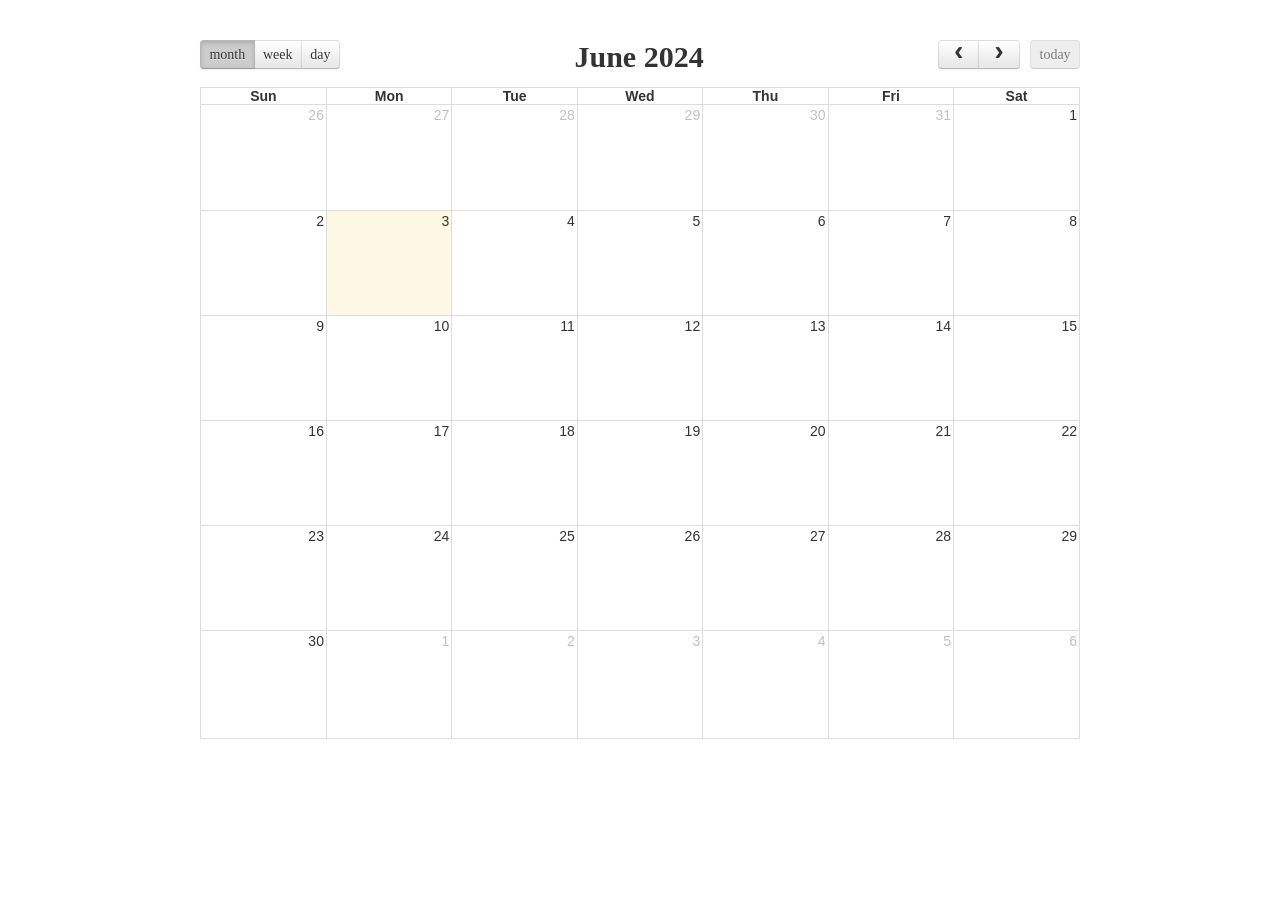
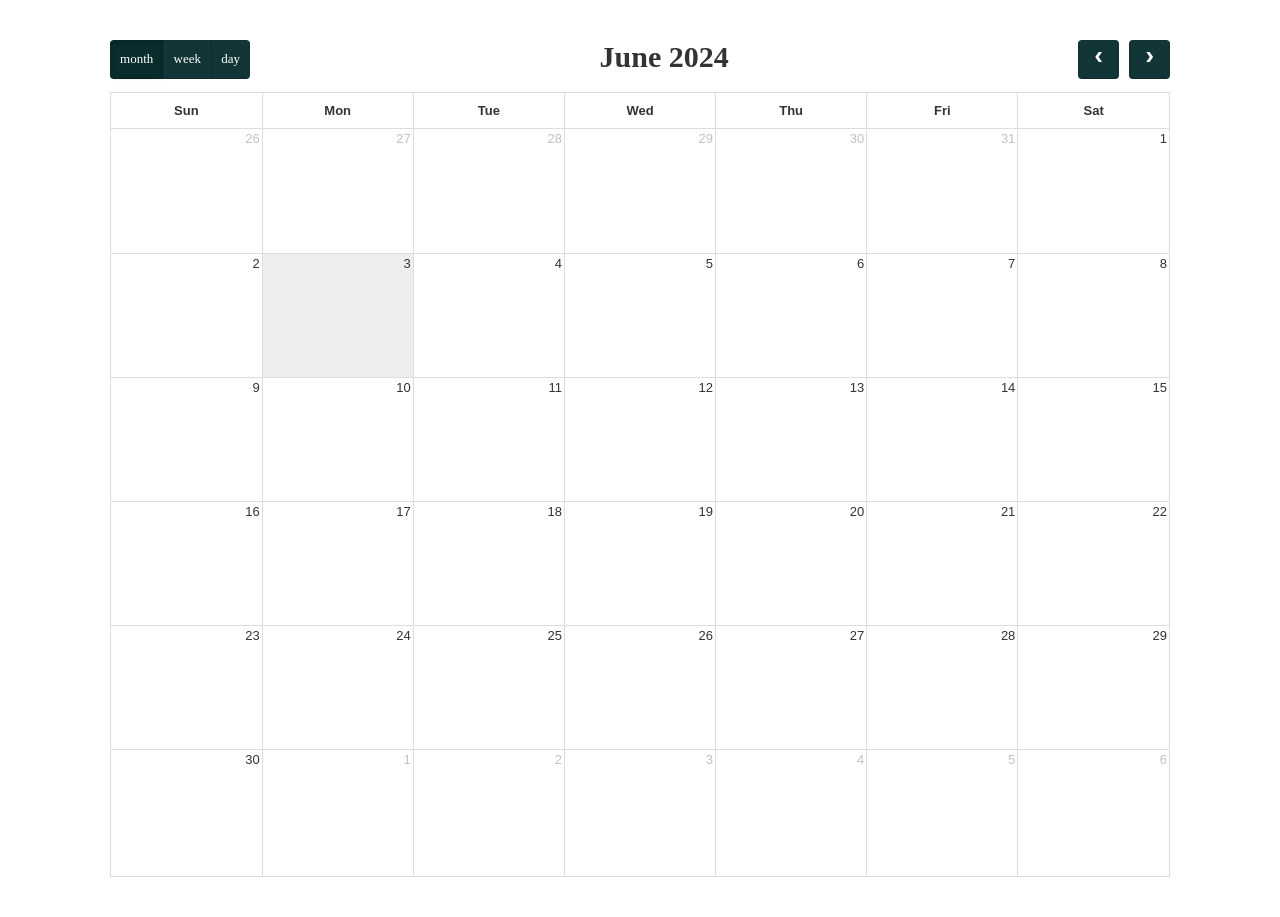
Before and after one commit to sayhello06/planz, a Django app: page /calendar/ in a window 1280 px wide. Before the commit the page ends 739 px from the top, so only its background shows below. Run offline with Django 5.2, Linux system fonts and the light colour scheme; data that the repository does not hold is empty; some libraries are stand-ins or nearby versions; some web fonts are replaced.

Commit message:
css cutomized ver0.1

```diff
--- a/static/css/style.css
+++ b/static/css/style.css
@@ -47,9 +47,11 @@ body .fc {
   -webkit-box-sizing: border-box;
   box-sizing: border-box;
   /* dimensions */
-  margin: 0;
-  height: 2.1em;
-  padding: 0 .6em;
+  margin: ;
+  background: #123637;
+  height: 3em;
+  padding: 0 .7em;
+  color:
   /* text & cursor */
   font-size: 1em;
   /* normalize */
@@ -58,6 +60,7 @@ body .fc {
 
 /* Firefox has an annoying inner border */
 .fc button::-moz-focus-inner {
+
   margin: 0;
   padding: 0; }
 
@@ -79,6 +82,7 @@ body .fc {
 .fc button .fc-icon {
   /* non-theme */
   position: relative;
+  color: #ffffff;
   top: -0.05em;
   /* seems to be a good adjustment across browsers */
   margin: 0 .2em;
@@ -98,9 +102,7 @@ body .fc {
   background-repeat: repeat-x;
   border-color: #e6e6e6 #e6e6e6 #bfbfbf;
   border-color: rgba(0, 0, 0, 0.1) rgba(0, 0, 0, 0.1) rgba(0, 0, 0, 0.25);
-  color: #333;
-  text-shadow: 0 1px 1px rgba(255, 255, 255, 0.75);
-  box-shadow: inset 0 1px 0 rgba(255, 255, 255, 0.2), 0 1px 2px rgba(0, 0, 0, 0.05); }
+  color: #333; }
 
 .fc-state-hover,
 .fc-state-down,
@@ -142,11 +144,13 @@ previous button's border...
 .fc .fc-button-group > * {
   /* extra precedence b/c buttons have margin set to zero */
   float: left;
-  margin: 0 0 0 -1px; }
+  margin: 0 0 0 0px;
+  color: #ffffff;}
 
 .fc .fc-button-group > :first-child {
   /* same */
-  margin-left: 0; }
+  margin-left: 0;
+  color: #ffffff;}
 
 /* Popover
 --------------------------------------------------------------------------------------------------*/
@@ -219,13 +223,20 @@ hr.fc-divider {
   /* normalize cross-browser */ }
 
 .fc th {
+  border-top: none;
+  border-left: solid;
+  border-right: solid;
+  border-bottom: solid;
+  border-width: 1px;
+  padding-bottom: 10px;
+  padding-top: 10px;
+  vertical-align: center;
   text-align: center; }
 
-.fc th,
 .fc td {
   border-style: solid;
   border-width: 1px;
-  padding: 0;
+  padding: px;
   vertical-align: top; }
 
 .fc td.fc-today {
@@ -621,7 +632,7 @@ TODO: more distinction between this file and common.css
   color: #666; }
 
 .fc-unthemed td.fc-today {
-  background: #fcf8e3; }
+  background: #eeeeee; }
 
 .fc-unthemed .fc-disabled-day {
   background: #d7d7d7;
@@ -848,6 +859,7 @@ NOTE: use percentage font sizes or else old IE chokes
 
 .fc-toolbar .fc-state-active,
 .fc-toolbar .ui-state-active {
+  background: #0a2c2d;
   z-index: 4; }
 
 .fc-toolbar button:focus {
@@ -863,6 +875,7 @@ NOTE: use percentage font sizes or else old IE chokes
   -webkit-box-sizing: content-box;
   -moz-box-sizing: content-box;
   box-sizing: content-box; }
+
 
 .fc-view,
 .fc-view > table {
--- a/templates/base.html
+++ b/templates/base.html
@@ -27,7 +27,7 @@
     margin: 0;
     padding: 0;
     font-family: Arial, Helvetica Neue, Helvetica, sans-serif;
-    font-size: 14px;
+    font-size: 13px;
   }
 
   #top {
@@ -39,7 +39,7 @@
   }
 
   #calendar {
-    max-width: 900px;
+    max-width: 1080px;
     margin: 40px auto;
     padding: 0 10px;
   }
--- a/templates/calendar.html
+++ b/templates/calendar.html
@@ -62,7 +62,8 @@
                 header: {
                     left: 'month,agendaWeek,agendaDay',
                     center: 'title',
-                    right: 'prev,next today'
+                    right: 'prev, next'
+                    //month,agendaWeek,agendaDay,today,
                 },
                 events: '/calendar/all_events',
                 selectable: true,
```
